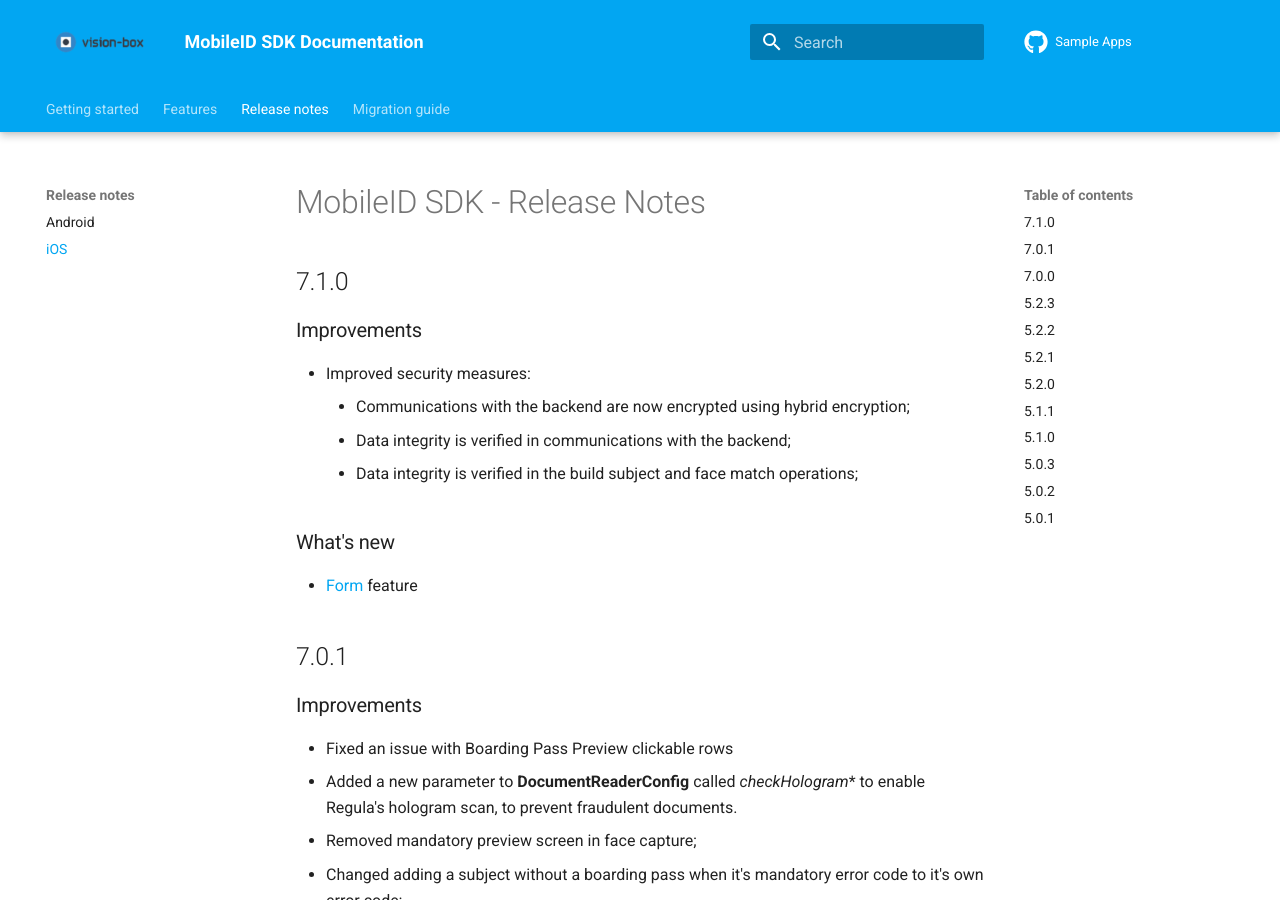
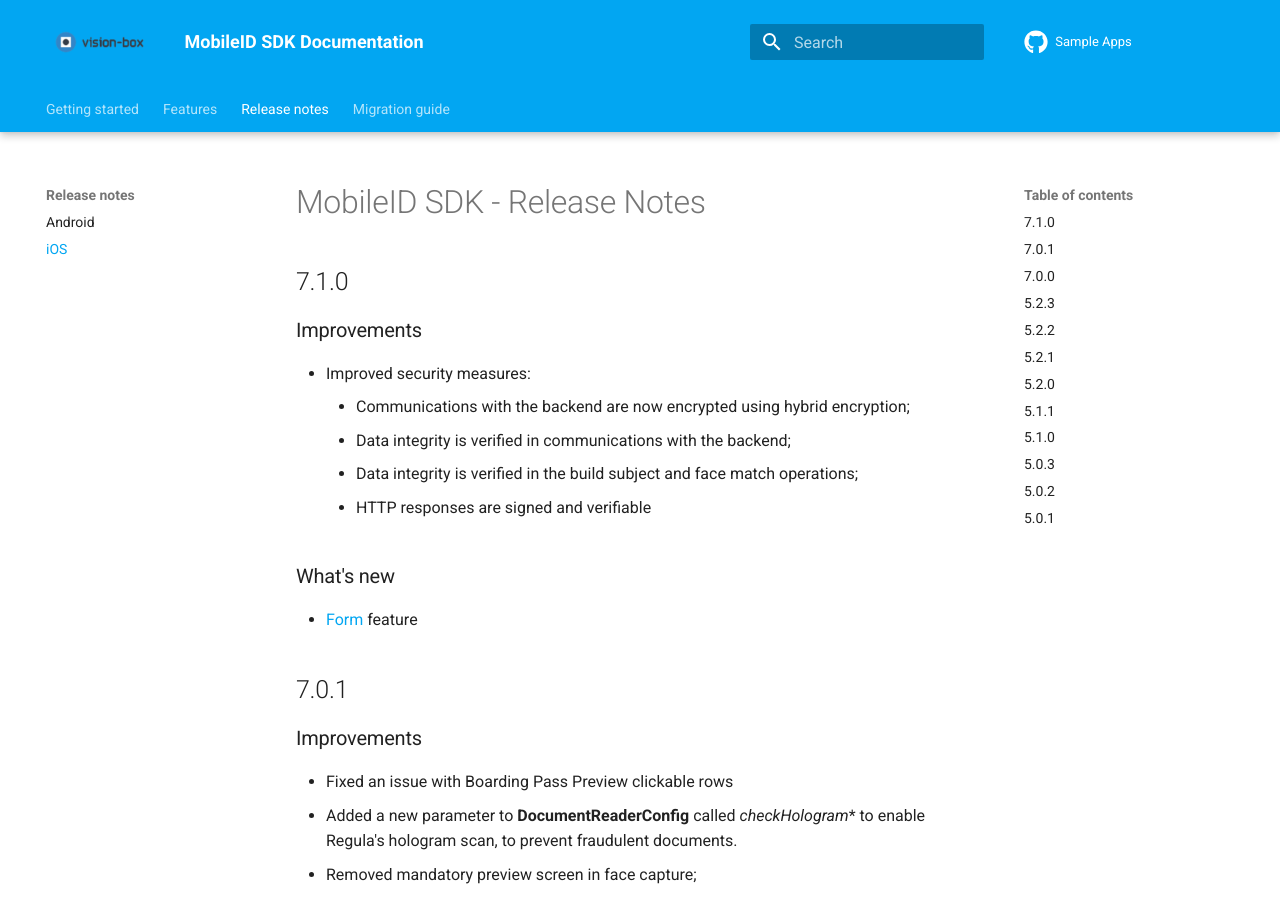
Before and after one commit to vbmobile/mobile-id-documentation, an MkDocs documentation site: the page built from docs/ReleaseNotes/ReleaseNotes_iOS.md, in a window 1280 px wide and 900 px high. Built offline with MkDocs 1.6.1 and Material for MkDocs 9.7.7, drawn with Linux system fonts in a browser that asks for light colours; the version menu is left out.

Commit message:
update release notes

```diff
--- a/docs/ReleaseNotes/ReleaseNotes_iOS.md
+++ b/docs/ReleaseNotes/ReleaseNotes_iOS.md
@@ -6,6 +6,7 @@
     - Communications with the backend are now encrypted using hybrid encryption;
     - Data integrity is verified in communications with the backend;
     - Data integrity is verified in the build subject and face match operations;
+    - HTTP responses are signed and verifiable
 
 ### What's new
 - [Form](../Features/Form/Form_Index.md) feature
```
Also changed, not shown: docs/ReleaseNotes/ReleaseNotes_Android.md (+1 -0 lines).
